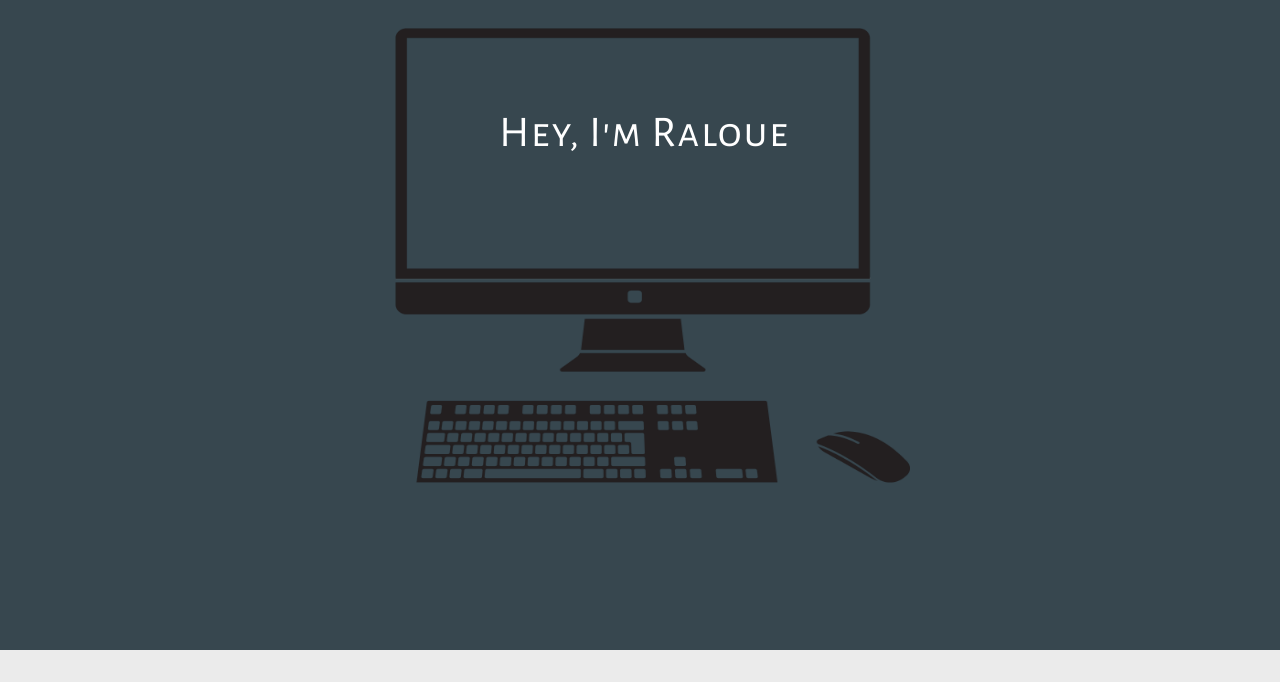
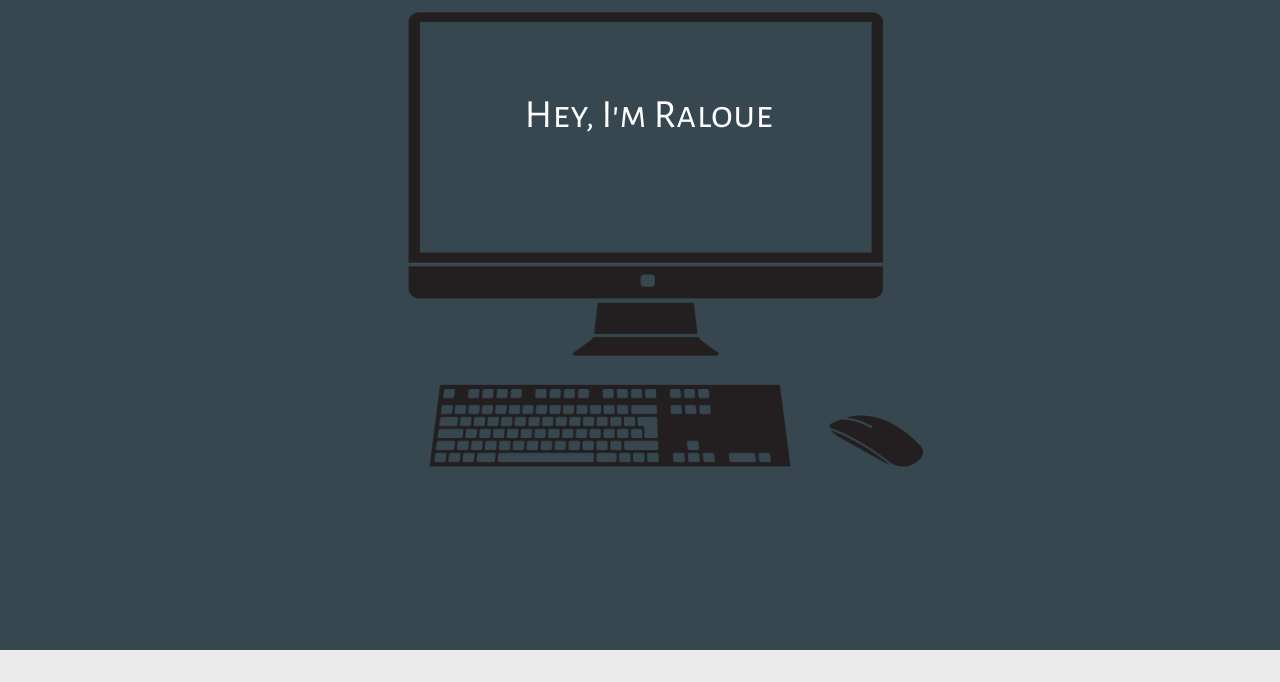
Before and after one commit to ralouekapoor06/Personal_Website, a Node server app: page / in a window 1280 px wide. Shown: the part 64-746 px from the top of the page. Run offline with Node 20, Linux system fonts and the light colour scheme; some libraries are stand-ins or nearby versions.

Commit message:
Added final

```diff
--- a/views/index.ejs
+++ b/views/index.ejs
@@ -10,6 +10,7 @@
         <link href="https://fonts.googleapis.com/icon?family=Material+Icons" rel="stylesheet">
         <script src="js/anime-master/lib/anime.min.js"></script>
         <link href="https://fonts.googleapis.com/css2?family=Alegreya+Sans+SC&display=swap" rel="stylesheet">
+        <meta name="viewport" content="width=device-width,initial-scale=1.0">
         <script>
             $(document).on("click","#ani",function(e){
             e.preventDefault();
@@ -79,29 +80,58 @@ nav.nav-center ul li a {
 
 
 
-
+@media screen and (min-width: 400px){
 .typewriter {
     position: absolute;
-    top: 18%;
-    left: 39%;
+    top: 13%;
+    left: 41%;
+    font-size: 40px;
     color: white;
     overflow: hidden;
     border-right: .15em solid orange;
     white-space: nowrap;
     margin: 0 auto;
-    letter-spacing: 0.10em;
+    letter-spacing: 0.006em;
     animation:
     typing 3.0s steps(30, end),
     blink-caret .5s step-end infinite;
 }
+}
 
 
 
+@media screen and (max-width: 399px){
+.typewriter {
+    position: absolute;
+    top: 23%;
+    left: 35%;
+    font-size: 18px;
+    letter-spacing: 0.1px;
+    color: white;
+    overflow: hidden;
+    border-right: .15em solid orange;
+    white-space: nowrap;
+    margin: 0 auto;
+    letter-spacing: 0.006em;
+    animation:
+    typing 3.0s steps(30, end),
+    blink-caret .5s step-end infinite;
+}}
 
+@media screen and (max-width: 399px){
 @keyframes typing {
   from { width: 10 }
-  to { width: 22% }
+  to { width: 30% }
 }
+}
+
+@media screen and (min-width: 400px){
+@keyframes typing {
+  from { width: 10 }
+  to { width: 18% }
+}
+}
+
 
 
 
@@ -129,16 +159,83 @@ h1{
     color: #37474f;
 }
 
-lowercase{
-    text-transform: lowercase
+
+
+@media screen and (min-width: 400px){
+#comp{
+    border: none;
+    width: 80%;
+    height: 500;
+    position: absolute;
+    left: 12%;
+}
+}
+
+@media screen and (max-width: 399px){
+#comp{
+    position: absolute;
+    left: 2%;
+    border: none;
+    width: 100%;
+    height: 300;
+}
+}
+
+.center {
+  display: block;
+  margin-left: auto;
+  margin-right: auto;
+}
+
+@media screen and (max-width: 399px){
+.startbac{
+    width: 100%;
+    height: 300;
+    background-color: #37474f;
+    position: relative;
+}
+}
+
+@media screen and (min-width: 400px){
+.startbac{
+    width: 100%;
+    height: 650;
+    background-color: #37474f;
+    position: relative;
+}
+}
+
+@media screen and (min-width: 400px){
+.capp{
+    width: 400;
+    height: 400;
+}
+}
+
+@media screen and (max-width: 399px){
+.capp{
+    width: 100%;
+    height: 300;
+}
+}
+
+@media screen and (max-width: 399px){
+.fa-chess-pawn{
+    visibility: hidden;
+}
+}
+
+@media screen and (min-width: 400px){
+.fa-chess-pawn{
+    visibility: visible;
+}
+}
+
+a{
+    outline: none;
 }
 
 
-.comp{
-    position: absolute;
-    top: 10%;
-    left: 11%;
-}
 
 
     </style>
@@ -157,10 +254,10 @@ lowercase{
                     </div>
                 </nav>
 
-            <div style="width: 100%;height: 650;background-color: #37474f;">
-                <img  style="border: none" width="80%" height="500" class="comp" src="img/start.png">
+            <div class="startbac">
+                <img class="center" id="comp" src="img/start.png">
                 <div class="typewriter">
-                    <h3>Hey, I'm Raloue</h3>
+                    <div>Hey, I'm Raloue</div>
                 </div>
             </div>
 
```
Also changed, not shown: other parts of views/index.ejs (+14 -14 lines).
